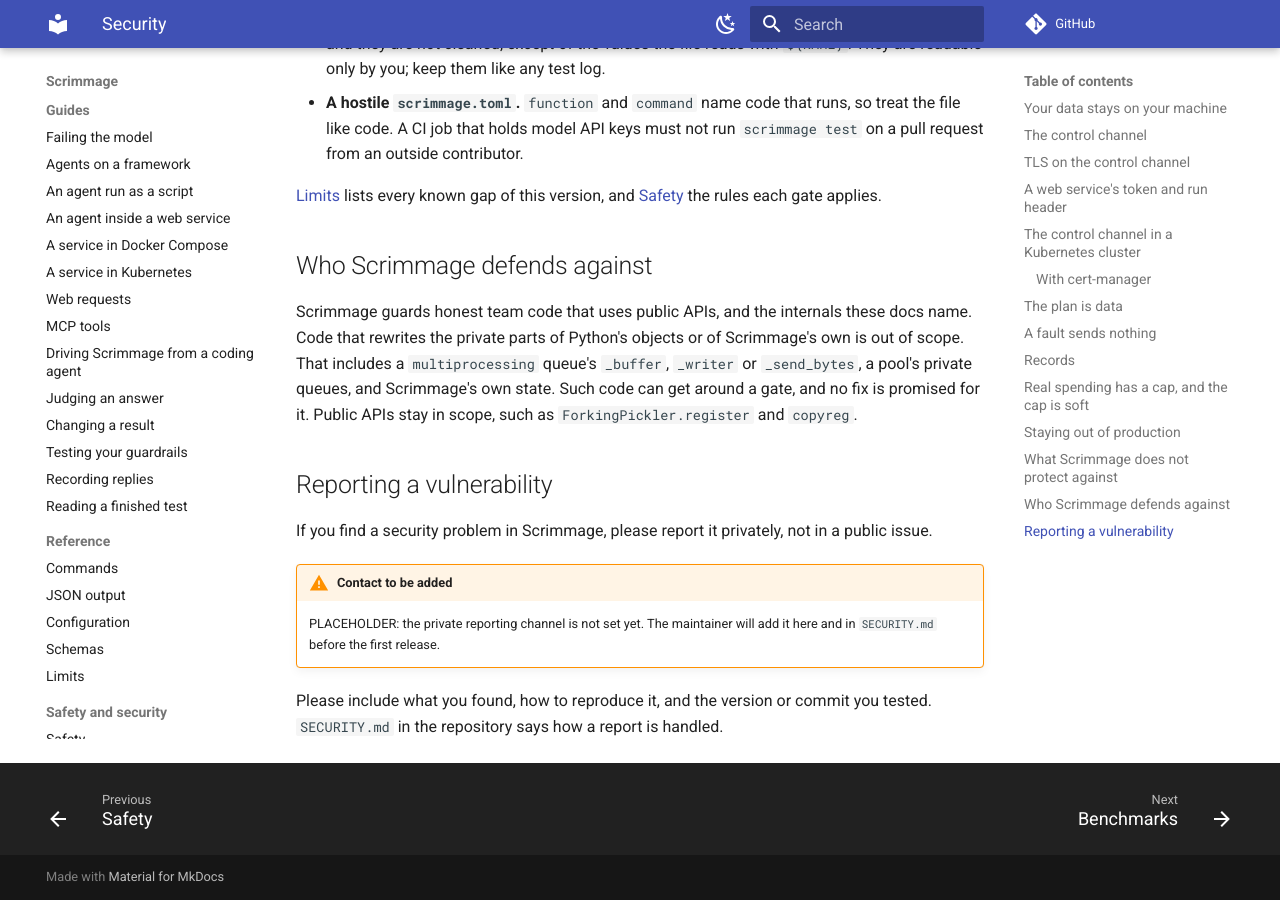
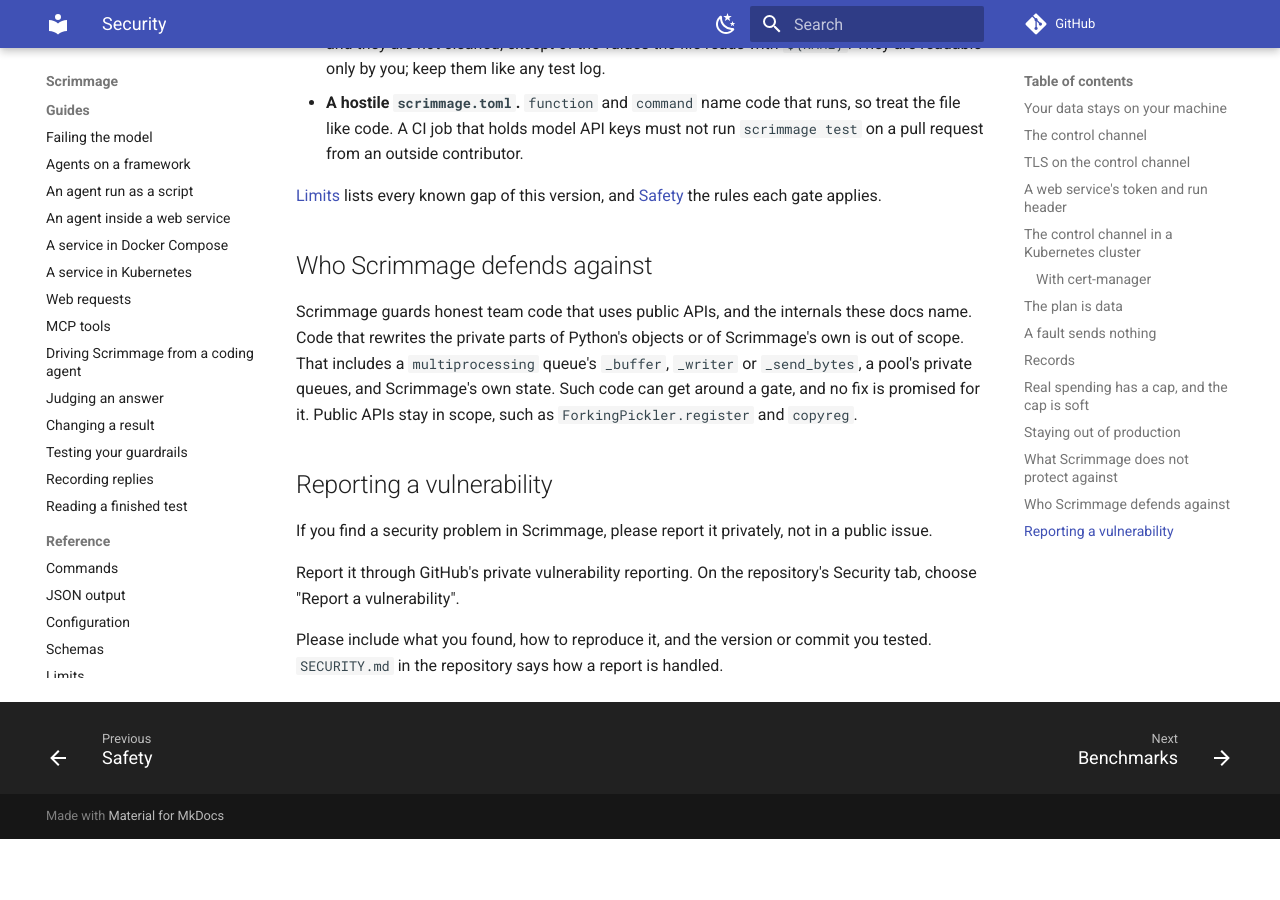
Before and after one commit to ManishKumar97/scrimmage, an MkDocs documentation site: the page built from docs/security.md, in a window 1280 px wide and 900 px high, scrolled down 17887 px. Built offline with MkDocs 1.6.1 and Material for MkDocs 9.7.7, drawn with Linux system fonts in a browser that asks for light colours; comment, search, counter and statistics services are not loaded; after the commit the page ends 18726 px from its top, so only the background shows below that.

Commit message:
chore: drop the license classifier and private notes for a public repo
PEP 639 deprecates a license classifier next to a license expression,
and an upload may reject the pair. The kind test commands now run with
plain uv, and the security policy names GitHub's private reporting.

```diff
--- a/docs/security.md
+++ b/docs/security.md
@@ -446,9 +446,8 @@ Public APIs stay in scope, such as `ForkingPickler.register` and `copyreg`.
 
 If you find a security problem in Scrimmage, please report it privately, not in a public issue.
 
-!!! warning "Contact to be added"
-    PLACEHOLDER: the private reporting channel is not set yet.
-    The maintainer will add it here and in `SECURITY.md` before the first release.
+Report it through GitHub's private vulnerability reporting.
+On the repository's Security tab, choose "Report a vulnerability".
 
 Please include what you found, how to reproduce it, and the version or commit you tested.
 `SECURITY.md` in the repository says how a report is handled.
```
Also changed, not shown: SECURITY.md (+2 -2 lines), 7 other files.
